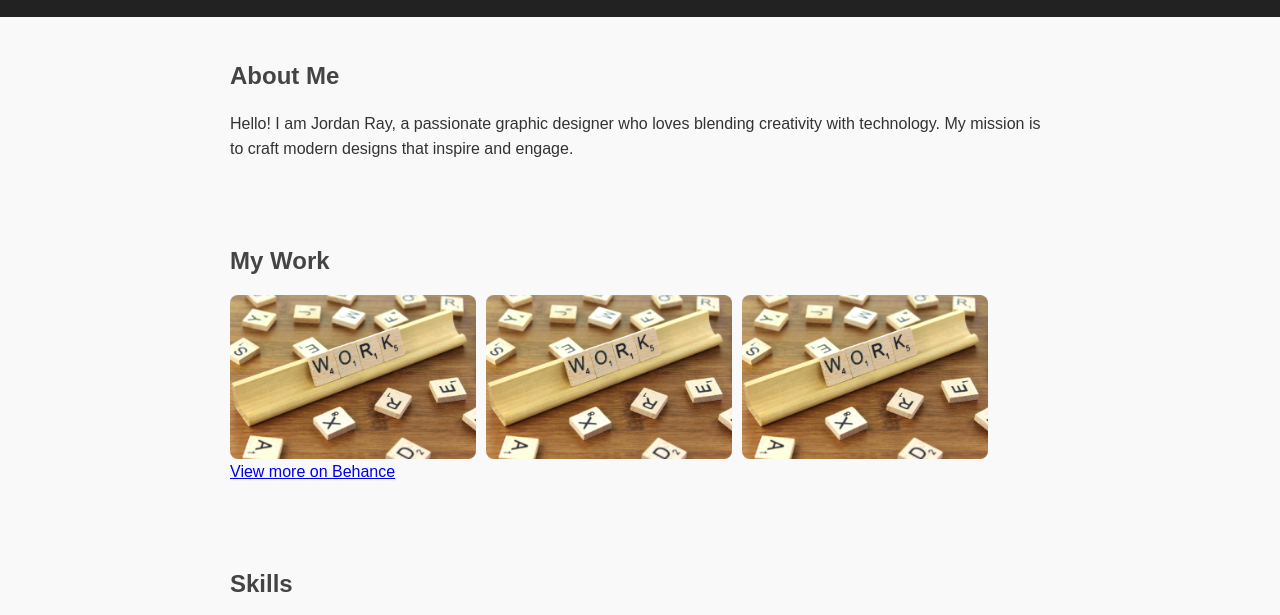
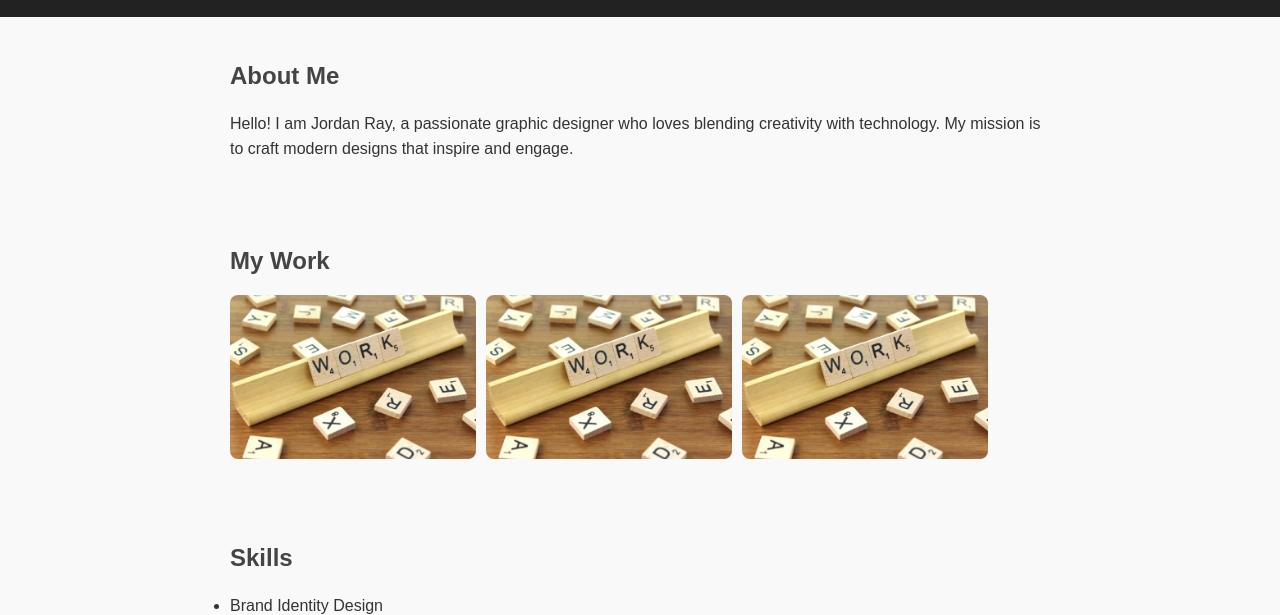
Before and after one commit to nadarpreet2006/portfolio-jordan-ray, a plain HTML site: page index.html in a window 1280 px wide. Shown: the part 125-740 px from the top of the page. Drawn offline with Linux system fonts and the light colour scheme.

Commit message:
Update index.html

```diff
--- a/index.html
+++ b/index.html
@@ -36,7 +36,6 @@
       <img src="images/work2.jpg" alt="Project 2">
       <img src="images/work3.jpg" alt="Project 3">
     </div>
-    <p><a href="https://www.behance.net" target="_blank">View more on Behance</a></p>
   </section>
 
   <!-- Skills Section -->
```
